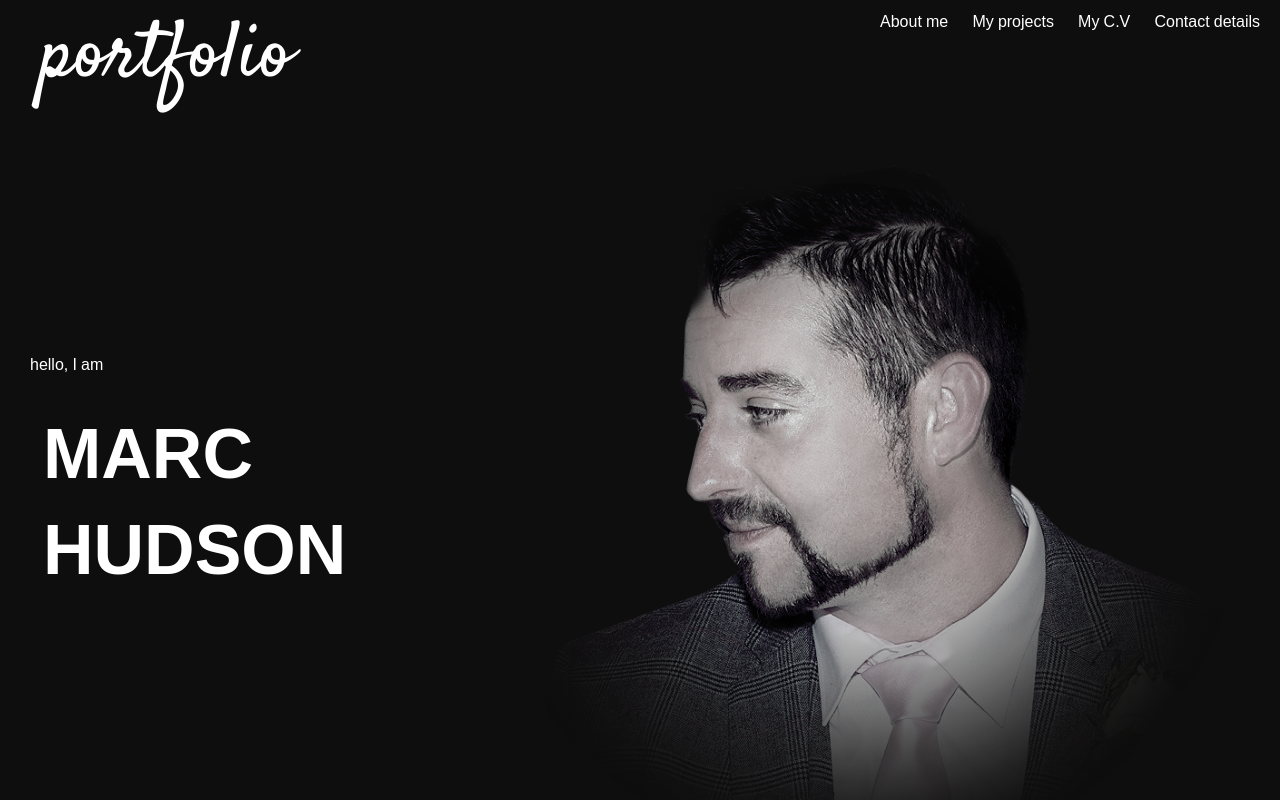
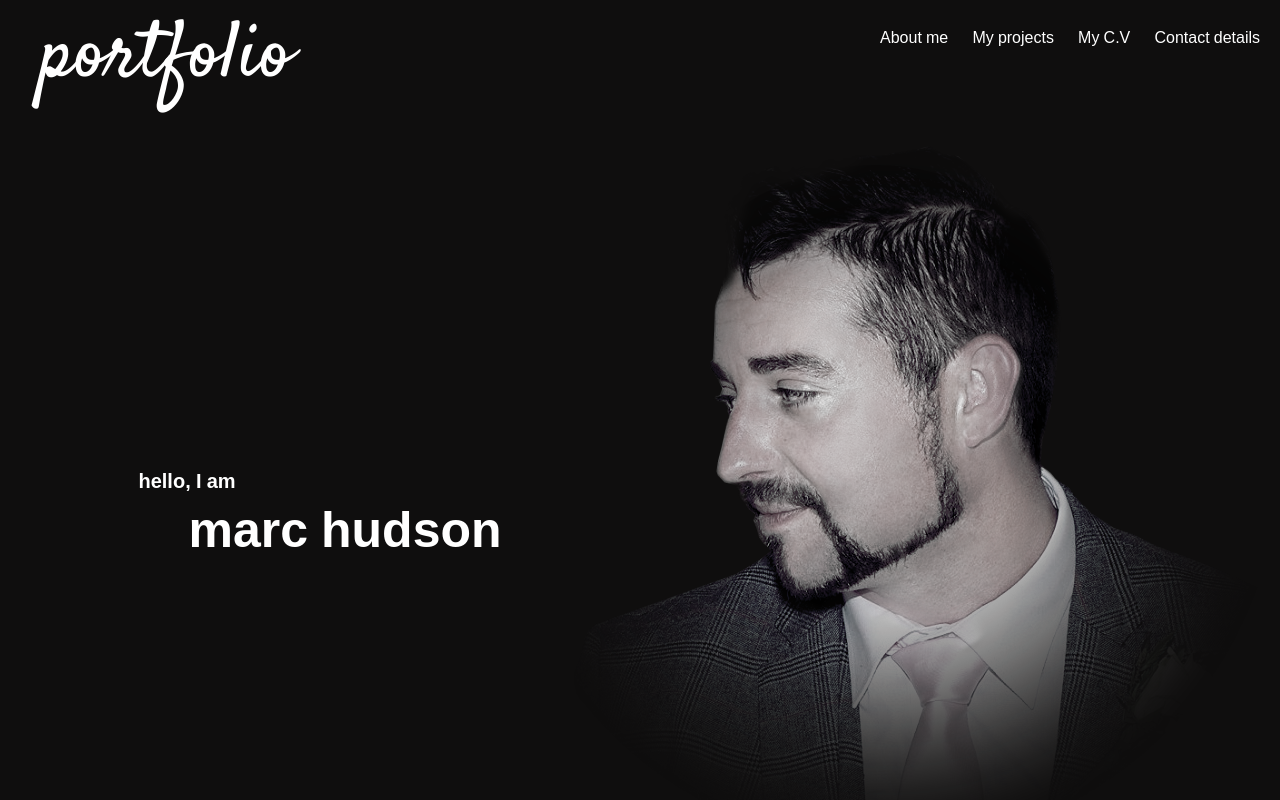
Before and after one commit to marcahudson26/personal-portfolio-vol1, a plain HTML site: page index.html in a window 1280 px wide. Shown: the top 800 px of the page. Drawn offline with Linux system fonts and the light colour scheme.

Commit message:
changes to hero and styling css

```diff
--- a/index.html
+++ b/index.html
@@ -31,15 +31,16 @@
         </nav>
     </header>
     <main>
-        <article class="flex-hero">
-            <div class="child1">
-                <p>hello, I am </p>
-                <h2>marc hudson</h2>
-            </div>
-            <img src="/assets/profilepic.png" alt="">
-            </div>
+        <section class="hero">
 
-        </article>
+            <h2>
+                <span class="subtext">hello, I am</span> <span class="name">marc hudson</span>
+            </h2>
+
+
+
+
+        </section>
         <article class="flex-about-me">
 
 
--- a/styles.css
+++ b/styles.css
@@ -1,14 +1,16 @@
 * {
-    margin: 0;
+
     font-family: 'Noto Sans Vai', sans-serif;
 }
 
 body {
     background-color: rgb(15, 14, 14);
     color: white;
+    margin: 0;
 }
 
-nav a , footer a {
+nav a,
+footer a {
     text-decoration: none;
     color: white
 }
@@ -23,16 +25,29 @@ header h1 {
     font-family: "Satisfy";
     font-size: 80px;
     font-weight: normal;
-    margin-left: 40px;
-    position: absolute
+    margin: 0;
+    position: absolute;
+    left: 40px;
+
 }
 
-h2 {
-    font-size: xx-large;
-    margin-left: 13px;
-    font-weight: bolder;
-    font-size: 70px;
-    text-transform: uppercase;
+.hero {
+   display: grid;
+  grid-template-columns: 1fr 1fr;
+  justify-content: center;
+    justify-items: center;
+    height: 800px;
+    align-items: center;
+}
+
+
+.hero .subtext {
+    display: block;
+    font-size: 20px;
+}
+.hero .name {
+    font-size: 50px;
+    margin-left: 50px;
 }
 
 h3 {
@@ -41,20 +56,25 @@ h3 {
     font-size: 30px;
     margin-bottom: 30px;
 }
+
 h4 {
     text-align: center;
     margin-bottom: 60px;
 }
+
 h4 a {
     background-color: white;
     border-radius: 20px;
     padding: 10px;
+    text-decoration: none;
+    color: black;
 }
 
 nav {
     align-self: center;
 }
-nav ul{
+
+nav ul {
     padding: 10px;
 
 }
@@ -65,20 +85,12 @@ nav li {
 
 }
 
-.flex-hero {
-    display: flex;
-    align-self: center;
-    justify-content: space-between;
-    margin: 0 30px 10px 30px;
+.hero {
+    background: transparent url(/assets/profilepic.png) no-repeat;
+    background-position: right -50px;
+    margin-bottom: 60px;
 }
 
-.flex-hero p {
-    margin-bottom: 28px;
-}
-
-.child1 {
-    margin: auto
-}
 
 .flex-about-me {
     display: flex;
@@ -93,16 +105,17 @@ nav li {
 }
 
 
-.grid-container{
+.grid-container {
     display: grid;
-    gap:20px;
+    gap: 20px;
     justify-items: center;
     justify-items: stretch;
     margin: 0 50px 100px 50px;
 
 
 }
-.grid-container > * {
+
+.grid-container>* {
     height: 500px;
     background-size: cover;
     background-position: center;
@@ -110,34 +123,42 @@ nav li {
 
 
 }
-.grid-container :first-child{
+
+.grid-container :first-child {
     grid-column: span 2;
 
 }
+
 .img1 {
-    background-image:url(/assets/placeholder1.webp);
+    background-image: url(/assets/placeholder1.webp);
 }
+
 .img2 {
     background-image: url(/assets/placeholder2.webp);
 }
-.img3{
+
+.img3 {
     background-image: url(/assets/placeholder3.webp);
 }
-.img4{
+
+.img4 {
     background-image: url(/assets/placeholder4.webp);
 }
-.img5{
+
+.img5 {
     background-image: url(/assets/placeholder5.webp);
 }
+
 .flex-footer {
     display: flex;
     justify-content: space-between;
     height: 50px;
-   align-items: center;
-   margin: 0 20px 0 20px;
+    align-items: center;
+    margin: 0 20px 0 20px;
 
 }
+
 .flex-footer li {
     display: inline;
-    margin:40px;
+    margin: 40px;
 }
```
